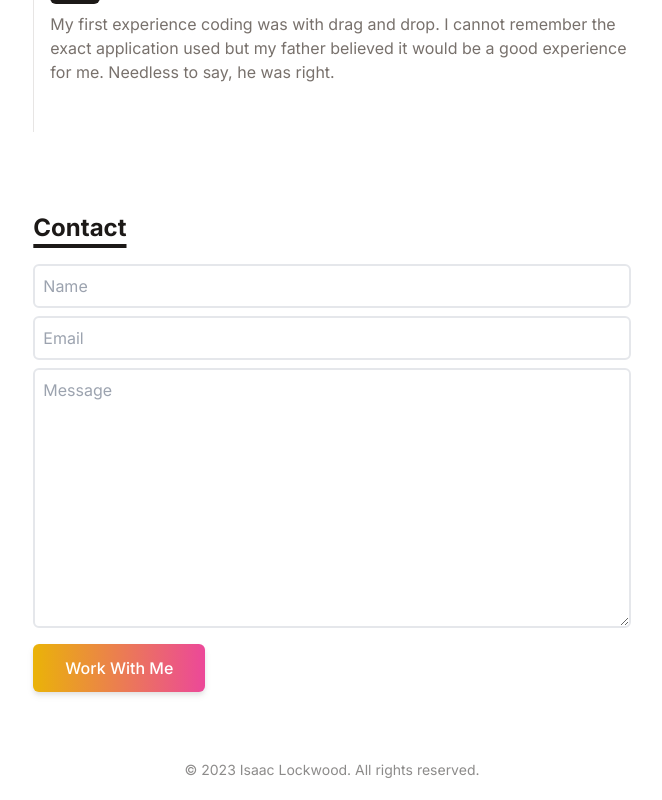
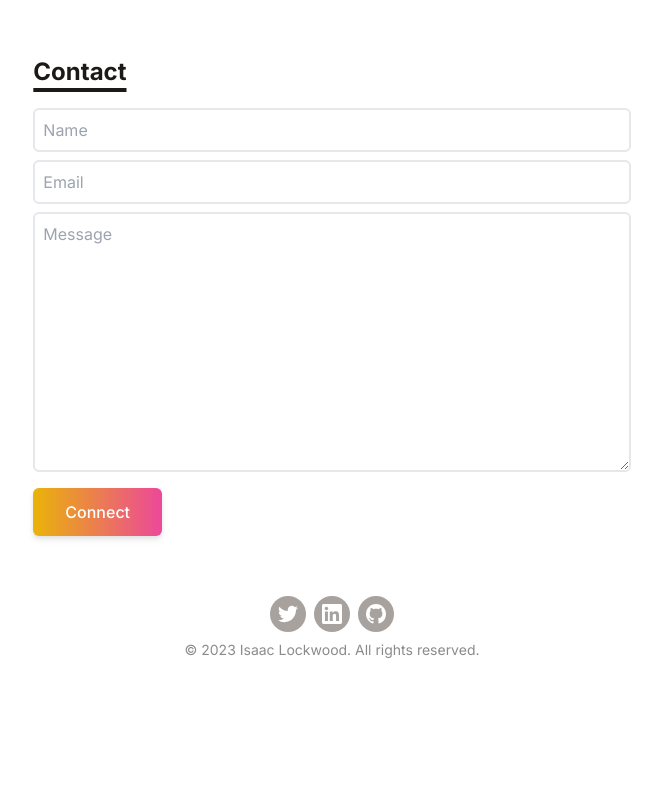
Before and after one commit to Lockwood-02/minimal-portfolio, a React (Vite) app: page / in a window 1280 px wide. Shown: the part 1676-2476 px from the top of the page, without its empty margins (308-970 px from the left). After the commit the page ends 2356 px from the top, so only its background shows below. Built offline with nearby package versions, Linux system fonts and the light colour scheme.

Commit message:
Add socials, fixed contact, fixed timeline

```diff
--- a/src/components/Contact.jsx
+++ b/src/components/Contact.jsx
@@ -30,10 +30,10 @@
             className='p-2 mb-4 bg-transparent border-2 rounded-md focus:outline-none'
           />
           <button
-            type='button'
+            type='submit'
             className='text-center inline-block px-8 py-3 w-max text-base font-medium rounded-md text-white bg-gradient-to-r from-yellow-500 to-pink-500 drop-shadow-md hover:stroke-white'
           >
-            Work With Me
+            Connect
           </button>
         </form>
       </div>
--- a/src/components/Footer.jsx
+++ b/src/components/Footer.jsx
@@ -3,7 +3,66 @@
 function Footer() {
   return (
     <div className='py-5 text-center'>
-      {/* Social Icons */}
+      <div className='container max-w-screen-lg mx-auto'>
+        <div>
+          <div className='flex flex-wrap justify-center gap-2'>
+            <a
+              href='https://twitter.com/IsaacLockwood02'
+              target='_blank'
+              className='bg-stone-400 p-2 font-semibold text-white inline-flex items-center space-x-2 rounded-full'
+            >
+              <svg
+                className='w-5 h-5 fill-current'
+                role='img'
+                xmlns='http://www.w3.org/2000/svg'
+                viewBox='0 0 24 24'
+              >
+                <path d='M23.953 4.57a10 10 0 01-2.825.775 4.958 4.958 0 002.163-2.723c-.951.555-2.005.959-3.127 1.184a4.92 4.92 0 00-8.384 4.482C7.69 8.095 4.067 6.13 1.64 3.162a4.822 4.822 0 00-.666 2.475c0 1.71.87 3.213 2.188 4.096a4.904 4.904 0 01-2.228-.616v.06a4.923 4.923 0 003.946 4.827 4.996 4.996 0 01-2.212.085 4.936 4.936 0 004.604 3.417 9.867 9.867 0 01-6.102 2.105c-.39 0-.779-.023-1.17-.067a13.995 13.995 0 007.557 2.209c9.053 0 13.998-7.496 13.998-13.985 0-.21 0-.42-.015-.63A9.935 9.935 0 0024 4.59z' />
+              </svg>
+            </a>
+            <a
+              href='https://www.linkedin.com/in/isaac-lockwood/'
+              target='_blank'
+              className='bg-stone-400 p-2 font-semibold text-white inline-flex items-center space-x-2 rounded-full'
+            >
+              <svg
+                className='w-5 h-5 fill-current'
+                role='img'
+                viewBox='0 0 256 256'
+                xmlns='http://www.w3.org/2000/svg'
+              >
+                <g>
+                  <path d='M218.123122,218.127392 L180.191928,218.127392 L180.191928,158.724263 C180.191928,144.559023 179.939053,126.323993 160.463756,126.323993 C140.707926,126.323993 137.685284,141.757585 137.685284,157.692986 L137.685284,218.123441 L99.7540894,218.123441 L99.7540894,95.9665207 L136.168036,95.9665207 L136.168036,112.660562 L136.677736,112.660562 C144.102746,99.9650027 157.908637,92.3824528 172.605689,92.9280076 C211.050535,92.9280076 218.138927,118.216023 218.138927,151.114151 L218.123122,218.127392 Z M56.9550587,79.2685282 C44.7981969,79.2707099 34.9413443,69.4171797 34.9391618,57.260052 C34.93698,45.1029244 44.7902948,35.2458562 56.9471566,35.2436736 C69.1040185,35.2414916 78.9608713,45.0950217 78.963054,57.2521493 C78.9641017,63.090208 76.6459976,68.6895714 72.5186979,72.8184433 C68.3913982,76.9473153 62.7929898,79.26748 56.9550587,79.2685282 M75.9206558,218.127392 L37.94995,218.127392 L37.94995,95.9665207 L75.9206558,95.9665207 L75.9206558,218.127392 Z M237.033403,0.0182577091 L18.8895249,0.0182577091 C8.57959469,-0.0980923971 0.124827038,8.16056231 -0.001,18.4706066 L-0.001,237.524091 C0.120519052,247.839103 8.57460631,256.105934 18.8895249,255.9977 L237.033403,255.9977 C247.368728,256.125818 255.855922,247.859464 255.999,237.524091 L255.999,18.4548016 C255.851624,8.12438979 247.363742,-0.133792868 237.033403,0.000790807055' />
+                </g>
+              </svg>
+            </a>
+            <a
+              href='https://github.com/Lockwood-02'
+              target='_blank'
+              className='bg-stone-400 p-2 font-semibold text-white inline-flex items-center space-x-2 rounded-full'
+            >
+              <svg
+                xmlns='http://www.w3.org/2000/svg'
+                xmlnsXlink='http://www.w3.org/1999/xlink'
+                aria-hidden='true'
+                role='img'
+                className='w-5'
+                preserveAspectRatio='xMidYMid meet'
+                viewBox='0 0 24 24'
+              >
+                <g fill='none'>
+                  <path
+                    fillRule='evenodd'
+                    clipRule='evenodd'
+                    d='M12 0C5.37 0 0 5.37 0 12c0 5.31 3.435 9.795 8.205 11.385c.6.105.825-.255.825-.57c0-.285-.015-1.23-.015-2.235c-3.015.555-3.795-.735-4.035-1.41c-.135-.345-.72-1.41-1.23-1.695c-.42-.225-1.02-.78-.015-.795c.945-.015 1.62.87 1.845 1.23c1.08 1.815 2.805 1.305 3.495.99c.105-.78.42-1.305.765-1.605c-2.67-.3-5.46-1.335-5.46-5.925c0-1.305.465-2.385 1.23-3.225c-.12-.3-.54-1.53.12-3.18c0 0 1.005-.315 3.3 1.23c.96-.27 1.98-.405 3-.405s2.04.135 3 .405c2.295-1.56 3.3-1.23 3.3-1.23c.66 1.65.24 2.88.12 3.18c.765.84 1.23 1.905 1.23 3.225c0 4.605-2.805 5.625-5.475 5.925c.435.375.81 1.095.81 2.22c0 1.605-.015 2.895-.015 3.3c0 .315.225.69.825.57A12.02 12.02 0 0 0 24 12c0-6.63-5.37-12-12-12z'
+                    fill='currentColor'
+                  />
+                </g>
+              </svg>
+            </a>
+          </div>
+        </div>
+      </div>
       <p className='text-sm mt-2 opacity-50'>&copy; {new Date().getFullYear()} Isaac Lockwood. All rights reserved.</p>
     </div>
   )
--- a/src/data/timeline.js
+++ b/src/data/timeline.js
@@ -18,12 +18,6 @@
         details: 'One of my first real world experiences with working in technology. There was no coding involved, however it taught me a lot about hardware especially in laptops and chromebooks.',
     },
     {
-        year: '2017',
-        title: 'First Exposure to Java',
-        duration: '3 Years',
-        details: 'Advanced computer science was my introduction to the Java programming language in high school. This would end up being the foundation of my college programming experience.'
-    },
-    {
         year: '2016',
         title: 'First Programming Class',
         duration: 'One Year',
```
